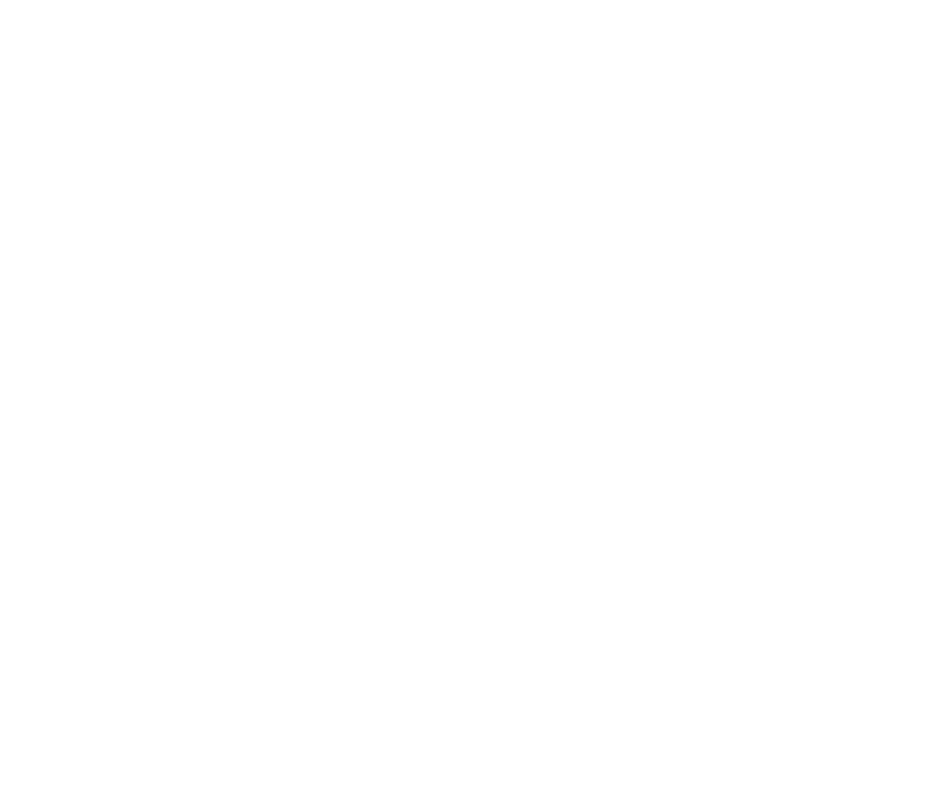
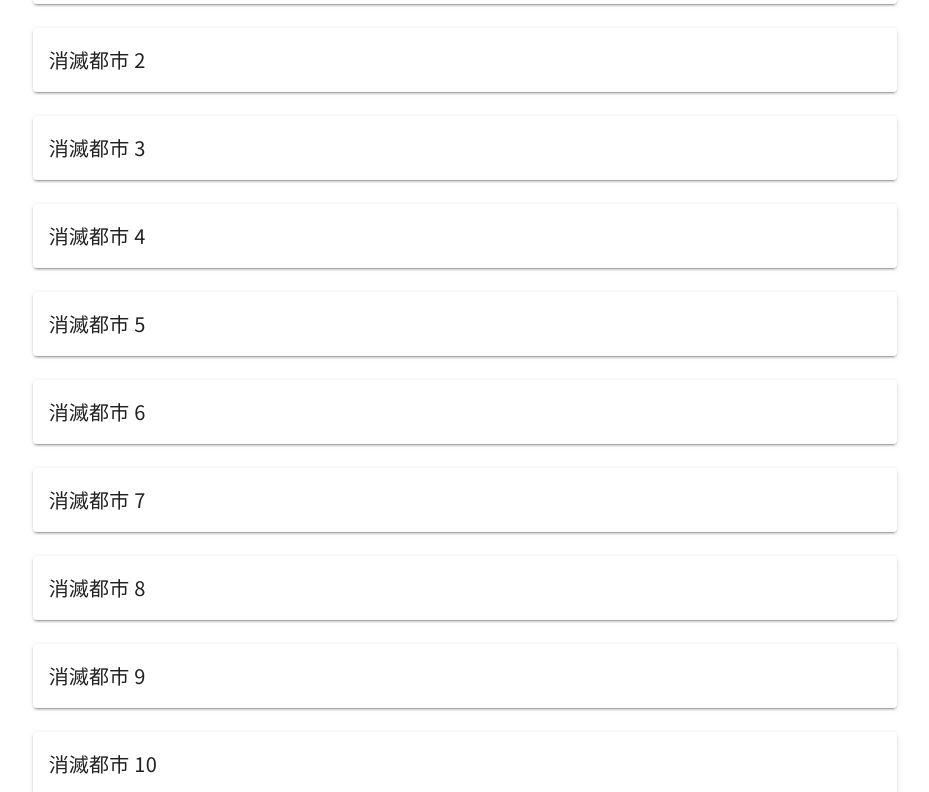
Before and after one commit to Khsmty/Battlecats-db, a Nuxt app: page /reward-links in a window 1280 px wide. Shown: the part 1445-2237 px from the top of the page, without its empty margins (175-1104 px from the left). Before the commit the page ends 845 px from the top, so only its background shows below. Built offline with nearby package versions, Linux system fonts and the light colour scheme.

Commit message:
add: uri

```diff
--- a/pages/reward-links.vue
+++ b/pages/reward-links.vue
@@ -4,7 +4,7 @@
       <h1 class="page-title">報酬リンク集</h1>
     </v-col>
     <v-col v-for="item of items" :key="item.name" cols="12" sm="10" md="9">
-      <v-card :href="'ponos-battlecats4://ponos/' + item.link">
+      <v-card :href="'ponos-battlecats4a://ponos/' + item.link">
         <v-card-title>{{ item.name }}</v-card-title>
       </v-card>
     </v-col>
@@ -23,7 +23,74 @@
         { name: 'アンケート特典 5', link: 'enquete/6/g8pm7whi' },
         { name: 'アンケート特典 6', link: 'enquete/7/f5eiwyq7' },
         { name: 'にゃんこTV記念 1', link: 'nyankoTV/1/x673shf4' },
-        { name: 'にゃんこTV記念 2', link: 'nyankoTV/1/u9g3pzxe' },
+        { name: 'にゃんこTV記念 2', link: 'nyankoTV/2/u9g3pzxe' },
+        { name: '? 1', link: 'fbq9bcp9' },
+        { name: '? 2', link: 'hld7058h' },
+        { name: '? 3', link: 'blakb4cs' },
+        { name: 'クラッシュフィーバー 1', link: 'crashfever1-jp' },
+        { name: 'クラッシュフィーバー 2', link: 'crashfever2-jp' },
+        { name: 'クラッシュフィーバー 3', link: 'crashfever3-jp' },
+        { name: '消滅都市 1', link: 'shoumetsu1' },
+        { name: '消滅都市 2', link: 'shoumetsu2' },
+        { name: '消滅都市 3', link: 'shoumetsu3' },
+        { name: '消滅都市 4', link: 'shoumetsu4_1' },
+        { name: '消滅都市 5', link: 'shoumetsu4_2' },
+        { name: '消滅都市 6', link: 'shoumetsu4_3' },
+        { name: '消滅都市 7', link: 'shoumetsu4_4' },
+        { name: '消滅都市 8', link: 'shoumetsu5_1' },
+        { name: '消滅都市 9', link: 'shoumetsu5_2' },
+        { name: '消滅都市 10', link: 'shoumetsu5_3' },
+        { name: '消滅都市 11', link: 'shoumetsu5_4' },
+        { name: 'メルクストーリア 1', link: 'merc1' },
+        { name: 'メルクストーリア 2', link: 'merc2' },
+        { name: 'メルクストーリア 3', link: 'merc3' },
+        { name: 'メルクストーリア 4', link: 'merc4_1' },
+        { name: 'メルクストーリア 5', link: 'merc4_2' },
+        { name: 'メルクストーリア 6', link: 'merc4_3' },
+        { name: 'メルクストーリア 7', link: 'merc5_1' },
+        { name: 'メルクストーリア 8', link: 'merc5_2' },
+        { name: 'メルクストーリア 9', link: 'merc5_3' },
+        { name: 'メルクストーリア 10', link: 'merc6_1' },
+        { name: 'メルクストーリア 11', link: 'merc6_2' },
+        { name: 'メルクストーリア 12', link: 'merc6_3' },
+        { name: 'メルクストーリア 13', link: 'merc7_1' },
+        { name: 'メルクストーリア 14', link: 'merc7_2' },
+        { name: 'メルクストーリア 15', link: 'merc7_3' },
+        { name: '? 4', link: 'pasela1' },
+        { name: 'ひよこ小競走 1', link: 'hiyokorace1' },
+        { name: 'ひよこ小競走 2', link: 'hiyokorace2' },
+        { name: 'ひよこ小競走 3', link: 'hiyokorace3' },
+        { name: '? 5', link: 'fightclub1' },
+        { name: '? 6', link: 'fightclub2' },
+        { name: '? 7', link: 'fightclub3' },
+        { name: '京刀のナユタ 1', link: 'kyotononayuta1' },
+        { name: '京刀のナユタ 2', link: 'kyotononayuta2' },
+        { name: '京刀のナユタ 3', link: 'kyotononayuta3' },
+        { name: '城ドラ 1', link: 'shirodora1' },
+        { name: '城ドラ 2', link: 'shirodora2' },
+        { name: '城ドラ 3', link: 'shirodora3' },
+        { name: 'ねこホッピング 1', link: 'nekohopper_1' },
+        { name: 'ねこホッピング 2', link: 'nekohopper_2' },
+        { name: 'ねこホッピング 3', link: 'nekohopper_3' },
+        { name: 'ねこホッピング 4', link: 'nekohopper_4' },
+        { name: 'ねこホッピング 5', link: 'nekohopper_5' },
+        { name: 'ゆるゲゲ 1', link: 'yurugegege1' },
+        { name: 'ゆるゲゲ 2', link: 'yurugegege2' },
+        { name: 'ゆるゲゲ 3', link: 'yurugegege2_1' },
+        { name: 'ゆるゲゲ 4', link: 'yurugegege2_2' },
+        { name: '? 8', link: 'odorobo1' },
+        { name: '消滅都市 12', link: 'shoumetsu6_1' },
+        { name: '消滅都市 13', link: 'shoumetsu6_2' },
+        { name: '消滅都市 14', link: 'shoumetsu6_3' },
+        { name: '消滅都市 15', link: 'shoumetsu6_4' },
+        { name: 'にゃんこ新日本', link: 'newjapan_1' },
+        { name: 'ゆるゲゲ 5', link: 'yurugegege3_1' },
+        { name: 'ゆるゲゲ 6', link: 'yurugegege3_2' },
+        { name: 'にゃんこクエスト 1', link: 'nyanko9_jp1' },
+        { name: 'にゃんこクエスト 2', link: 'nyanko9_jp2' },
+        { name: 'にゃんこクエスト 3', link: 'nyanko9_jp3' },
+        { name: 'にゃんこクエスト 4', link: 'nyanko9_jp4' },
+        { name: 'にゃんこクエスト 5', link: 'nyanko9_jp5' },
       ],
     }
   },
```
